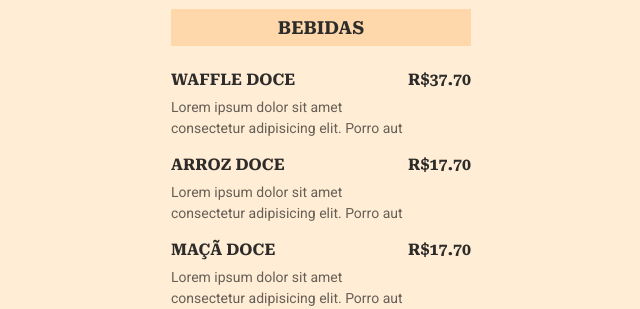
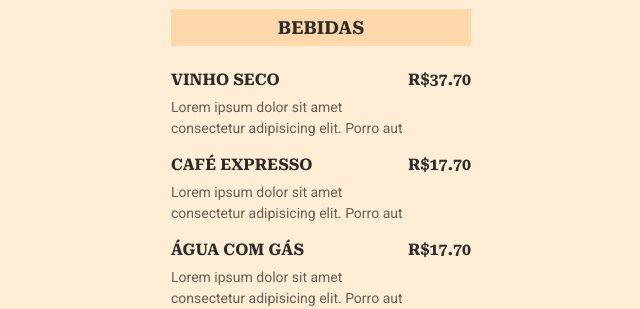
Before and after one commit to danillolandim/MaratonaExplorer3, a plain HTML site: page index.html in a window 1280 px wide. Shown: the part 432-741 px from the top of the page, without its empty margins (319-959 px from the left). Drawn offline with Linux system fonts and the light colour scheme.

Commit message:
modificando a parte de bebidas

```diff
--- a/index.html
+++ b/index.html
@@ -56,7 +56,7 @@
       <ul>
         <li>
           <div class="details">
-            <h3>Waffle Doce</h3>
+            <h3>Vinho Seco</h3>
             <p class="description">
               Lorem ipsum dolor sit amet consectetur adipisicing elit. Porro aut
             </p>
@@ -65,7 +65,7 @@
         </li>
         <li>
           <div class="details">
-            <h3>Arroz Doce</h3>
+            <h3>Café Expresso</h3>
             <p class="description">
               Lorem ipsum dolor sit amet consectetur adipisicing elit. Porro aut
             </p>
@@ -74,7 +74,7 @@
         </li>
         <li>
           <div class="details">
-            <h3>Maçã Doce</h3>
+            <h3>Água com gás</h3>
             <p class="description">
               Lorem ipsum dolor sit amet consectetur adipisicing elit. Porro aut
             </p>
```
